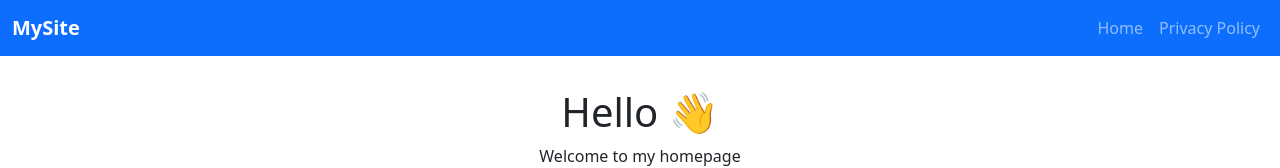
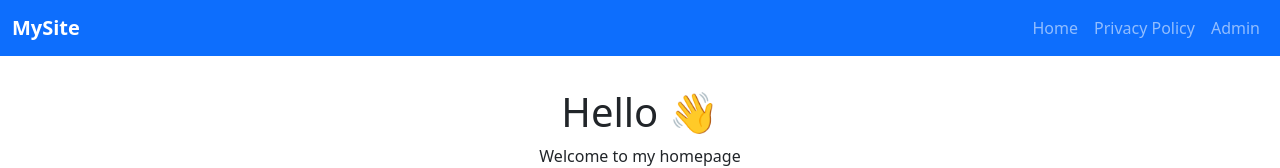
Before and after one commit to TaytGodwin/INTEX2025, a React (Vite) app in the folder frontend/: page / in a window 1280 px wide. Shown: the top 168 px of the page. Built offline with nearby package versions, Linux system fonts and the light colour scheme.

Commit message:
Added route and home page link for the admin page

```diff
--- a/frontend/src/App.tsx
+++ b/frontend/src/App.tsx
@@ -5,6 +5,7 @@ import Layout from './components/layout/layout';
 import PrivacyPolicy from './pages/PrivacyPolicy';
 import LoginPage from './pages/LoginPage';
 import RegisterPage from './pages/RegisterPage';
+import AdminPage from './pages/Admin';
 
 function App() {
   return (
@@ -12,6 +13,7 @@ function App() {
       <Routes>
         <Route path="/login" element={<LoginPage />} />
         <Route path="/register" element={<RegisterPage />} />
+        <Route path="/admin" element={<AdminPage />} />
         <Route path="/" element={<Layout />}>
           <Route index element={<Index />} />
           <Route path="/privacy" element={<PrivacyPolicy />} />
--- a/frontend/src/components/layout/Navbar.tsx
+++ b/frontend/src/components/layout/Navbar.tsx
@@ -27,6 +27,9 @@ const Navbar = () => {
             <li className="nav-item">
               <Link to="/privacy" className="nav-link">Privacy Policy</Link>
             </li>
+            <li className="nav-item">
+              <Link to="/admin" className="nav-link">Admin</Link>
+            </li>
             {/* Add more links here if needed */}
           </ul>
         </div>
```
